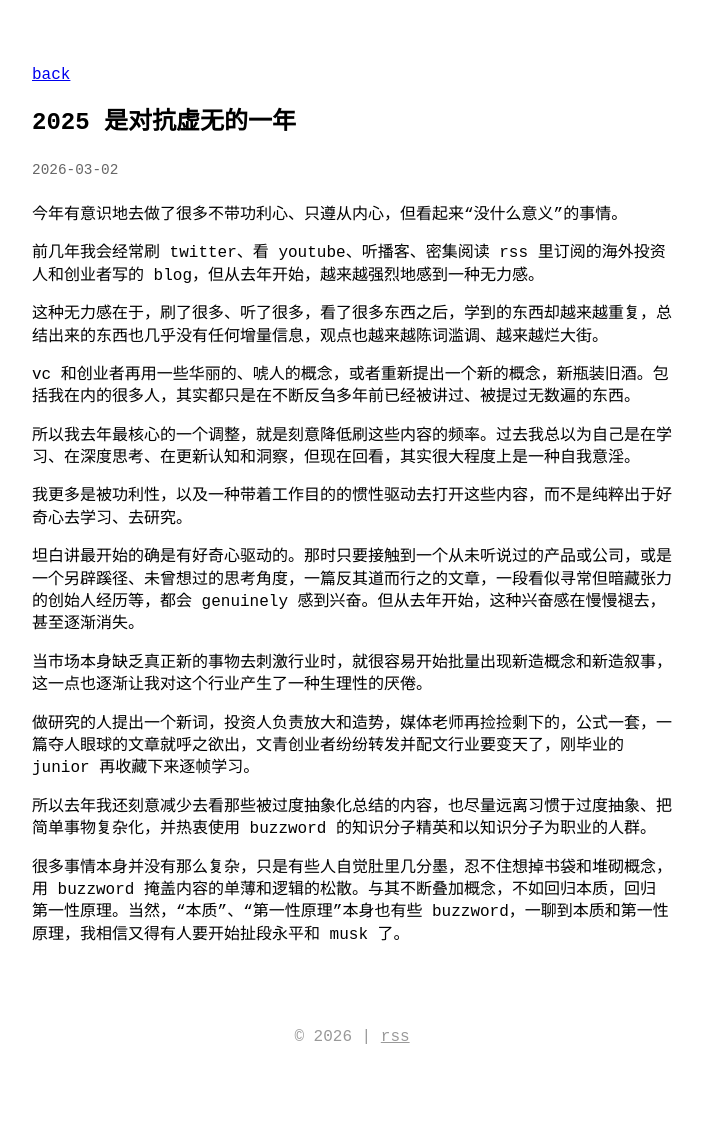
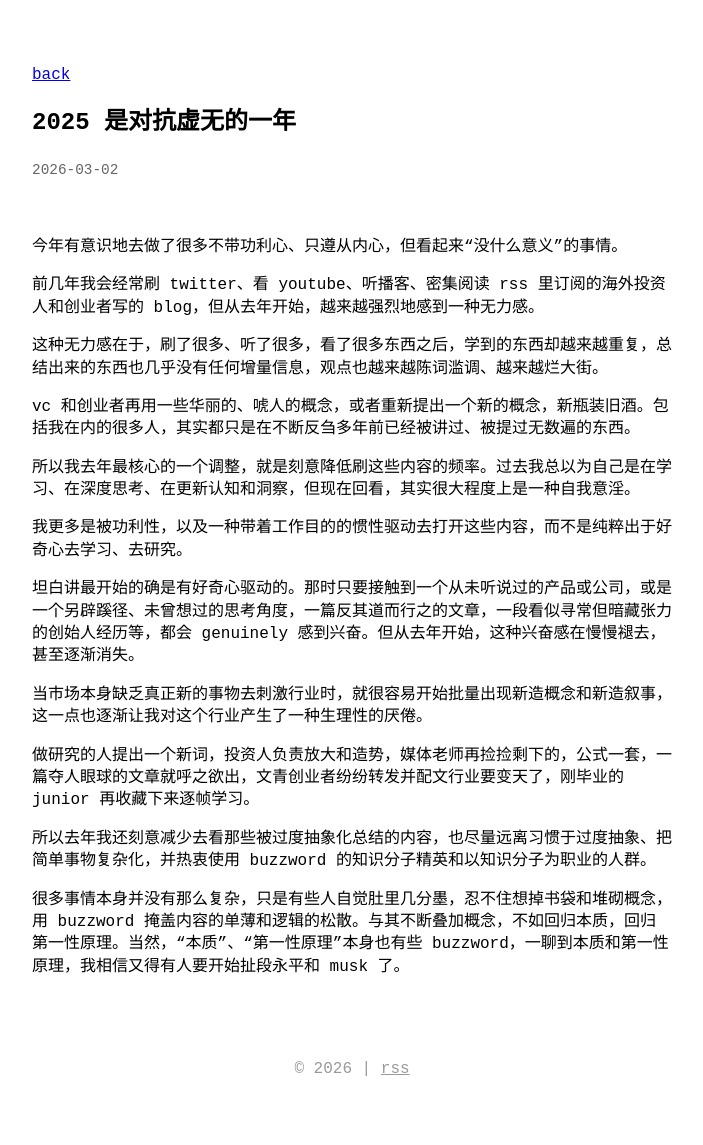
Before and after one commit to kylezgq/kylezgq.github.io, a Jekyll site: the page built from _posts/2026-03-02-2025 是对抗虚无的一年.md, in a window 1280 px wide. Shown: the whole page, without its empty margins (288-991 px from the left). Built offline with Jekyll 4.4.1, drawn with Linux system fonts in a browser that asks for light colours; before the commit the page ends 1113 px from its top, so only the background shows below that.

Commit message:
Update post.html

```diff
--- a/_layouts/post.html
+++ b/_layouts/post.html
@@ -7,7 +7,7 @@
 <article>
   <h1>{{ page.title }}</h1>
 
-  <p class="post-meta" style="margin-top:0.3rem; margin-bottom:1.5rem; color:#666; font-size:0.9em; text-align:left;">
+  <p class="post-meta" style="margin-top:0.3rem; margin-bottom:3.5rem; color:#666; font-size:0.9em; text-align:left;">
     <time datetime="{{ page.date }}">{{ page.date | date: site.theme_config.date_format }}</time>
   </p>
 
```
